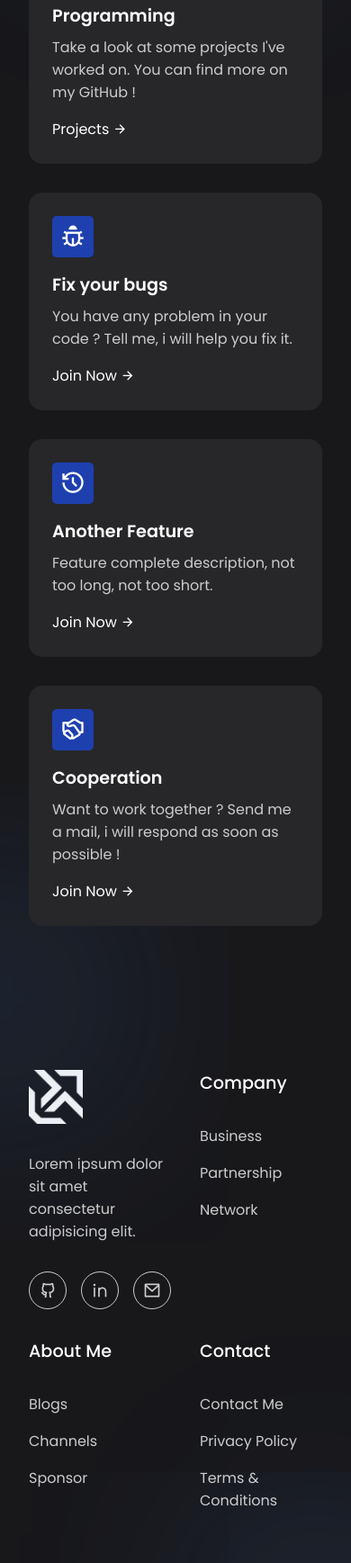
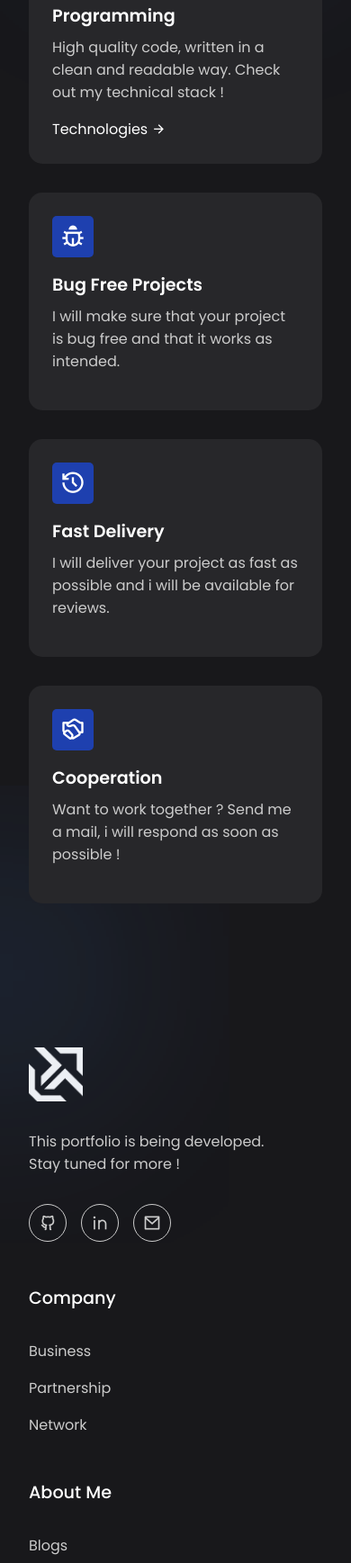
Before and after one commit to TLacault/portfolio, a plain HTML site: page index.html in a window 390 px wide. Shown: the part 1414-3151 px from the top of the page at 90% size. Drawn offline with nearby package versions, Linux system fonts and the light colour scheme.

Commit message:
[Update]: improved footer and skills responsiveness

```diff
--- a/home.css
+++ b/home.css
@@ -27,6 +27,13 @@ header .content h1 {
 header .content h1 span {
     -webkit-text-fill-color: transparent;
     -webkit-text-stroke: 1px var(--light);
+}
+
+header .content h1 span:hover {
+    -webkit-transition: all 0.5s ease; /* WebKit syntax */
+    -webkit-text-fill-color: var(--light);
+    -webkit-text-stroke: 1px var(--blue);
+    text-shadow: 0 0 20px var(--blue);
 }
 
 header .content p {
--- a/index.html
+++ b/index.html
@@ -68,27 +68,27 @@
                 <span><i class="ri-code-s-slash-line"></i></span>
                 <h4>Programming</h4>
                 <p>
-                    Take a look at some projects I've worked on. You can find more on my
-                    GitHub !
+                    High quality code, written in a clean and readable way.
+                    Check out my technical stack !
                 </p>
-                <a href="projects.html">Projects <i class="ri-arrow-right-line"></i></a>
+                <a href="projects.html">Technologies <i class="ri-arrow-right-line"></i></a>
             </div>
             <div class="card">
                 <!-- <span class="blur"></span> -->
                 <span><i class="ri-bug-line"></i></span>
-                <h4>Fix your bugs</h4>
+                <h4>Bug Free Projects</h4>
                 <p>
-                    You have any problem in your code ? Tell me, i will help you fix it.
+                    I will make sure that your project is bug free and that it works as intended.
                 </p>
-                <a href="#" onclick="navigateTo('index.html'); return false">Join Now <i class="ri-arrow-right-line"></i></a>
+                <!-- <a href="#" onclick="navigateTo('index.html'); return false">Join Now <i class="ri-arrow-right-line"></i></a> -->
             </div>
             <div class="card">
                 <span><i class="ri-history-line"></i></span>
-                <h4>Another Feature</h4>
+                <h4>Fast Delivery</h4>
                 <p>
-                    Feature complete description, not too long, not too short.
+                    I will deliver your project as fast as possible and i will be available for reviews.
                 </p>
-                <a href="#" onclick="navigateTo('index.html'); return false">Join Now <i class="ri-arrow-right-line"></i></a>
+                <!-- <a href="#" onclick="navigateTo('index.html'); return false">Join Now <i class="ri-arrow-right-line"></i></a> -->
             </div>
             <div class="card" onclick="navigateTo('index.html'); return false">
                 <span><i class="ri-shake-hands-line"></i></span>
@@ -96,7 +96,7 @@
                 <p>
                     Want to work together ? Send me a mail, i will respond as soon as possible !
                 </p>
-                <a href="#">Join Now <i class="ri-arrow-right-line"></i></a>
+                <!-- <a href="#">Join Now <i class="ri-arrow-right-line"></i></a> -->
                 <!-- <span class="blur"></span> -->
             </div>
         </div>
@@ -180,7 +180,7 @@
                 <img src="images/logo.png">
             </div>
             <p>
-                Lorem ipsum dolor sit amet consectetur adipisicing elit.
+                This portfolio is being developed.<br>Stay tuned for more !
             </p>
             <div class="socials">
                 <a href="https://github.com/TLacault" target="_blank"><i class="ri-github-line"></i></a>
--- a/style.css
+++ b/style.css
@@ -10,6 +10,8 @@
 
     --card: #27272a;
     --card-hover: #323232;
+
+    --transparent: rgba(0, 0, 0, 0);
 }
 
 html {
@@ -56,7 +58,7 @@ section .header {
     color: var(--light);
     /* background-color: var(--blue); */
     /* background-color: rgba(#000, 0); */
-    background: rgba(0, 0, 0, 0);
+    background: var(--transparent);
     border: 2px solid var(--light);
     border-radius: 5px;
     cursor: pointer;
@@ -90,6 +92,12 @@ nav {
     align-items: center;
     justify-content: space-between;
     gap: 2rem;
+
+    /* position: sticky;
+    top: 0;
+    background-color: var(--transparent);
+    backdrop-filter: blur(10px);
+    z-index: 100; */
 }
 
 .nav_link a {
@@ -139,7 +147,7 @@ nav {
 footer {
     position: relative;
     display: grid;
-    grid-template-columns: 400px repeat(3, 1fr);
+    grid-template-columns: repeat(4, 1fr);
     gap: 2rem;
 }
 
@@ -181,14 +189,14 @@ footer .column h4 {
     font-weight: 500;
 }
 
-footer .column>a {
+footer .column a {
     display: block;
     color: var(--grey);
     margin-bottom: 1rem;
     transition: all 0.3s ease;
 }
 
-footer .column>a:hover {
+footer .column a:hover {
     color: var(--blue);
 }
 
@@ -209,12 +217,18 @@ footer .column>a:hover {
     }
 
     footer {
-        grid-template-columns: 1fr 200px;
+        grid-template-columns: repeat(3, 1fr);
     }
 }
 
 @media (width < 600px) {
     footer {
-        grid-template-columns: 1fr 150px;
+        grid-template-columns: repeat(2, 1fr);
     }
 }
+
+@media (width < 400px) {
+    footer {
+        grid-template-columns: repeat(1, 1fr);
+    }
+}
```
Also changed, not shown: projects.css (+17 -6 lines), projects.html (+1 -1 lines).
